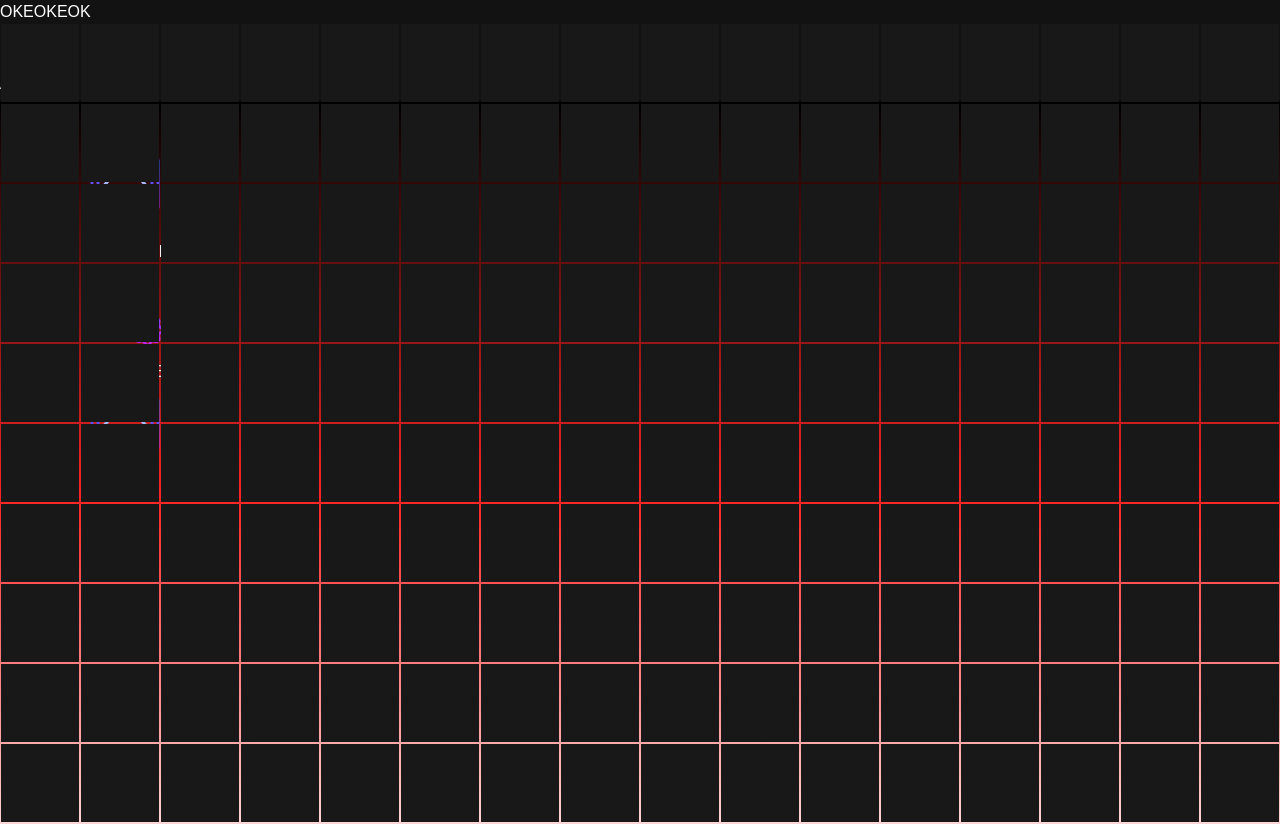
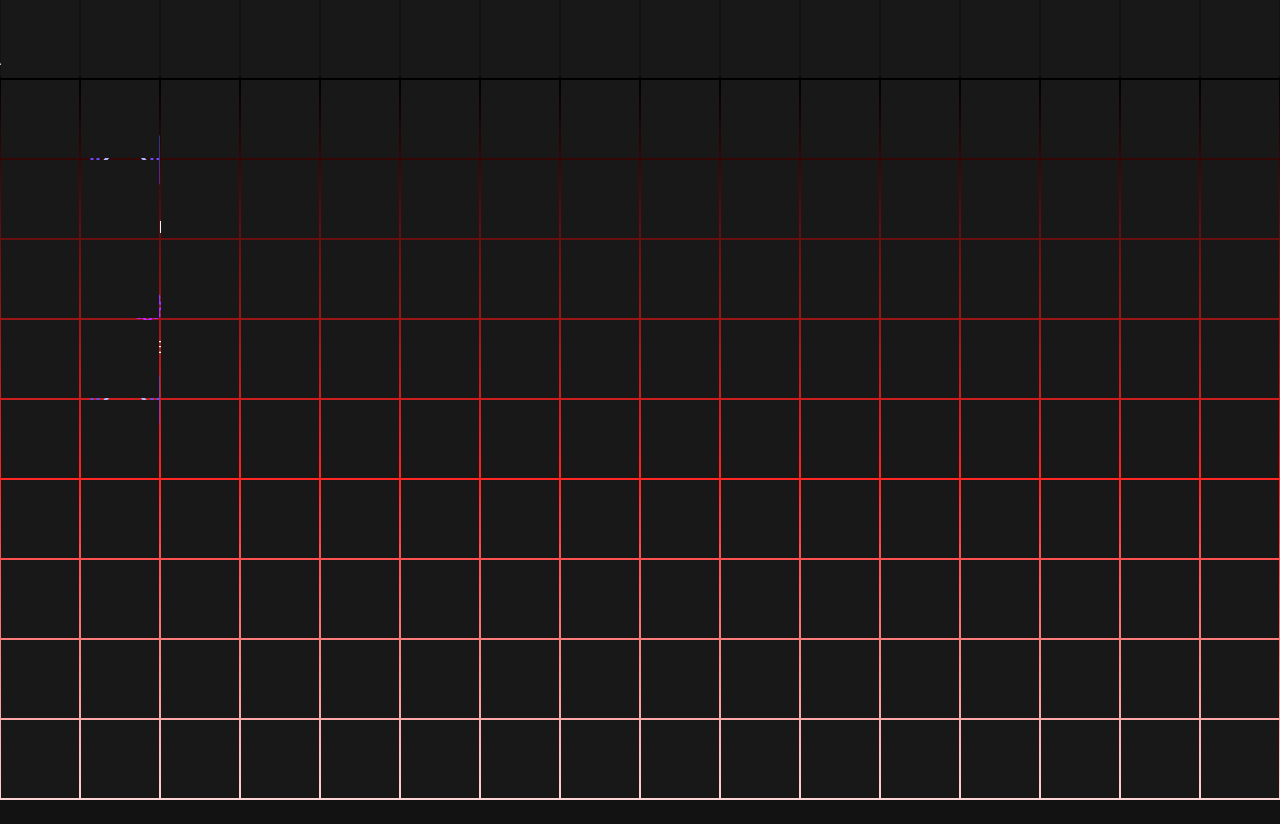
Before and after one commit to azmikurniawan07/portofolio, a React (Vite) app: page / in a window 1280 px wide. After the commit the page ends 800 px from the top, so only its background shows below. Built offline with nearby package versions, Linux system fonts and the light colour scheme.

Commit message:
Portofolio

```diff
--- a/src/App.jsx
+++ b/src/App.jsx
@@ -7,7 +7,6 @@ import Resume from "./components/Resume";
 function App() {
   return (
     <>
-    <div>OKEOKEOK</div>
       <BrowserRouter>
         <Routes>
           <Route
```
